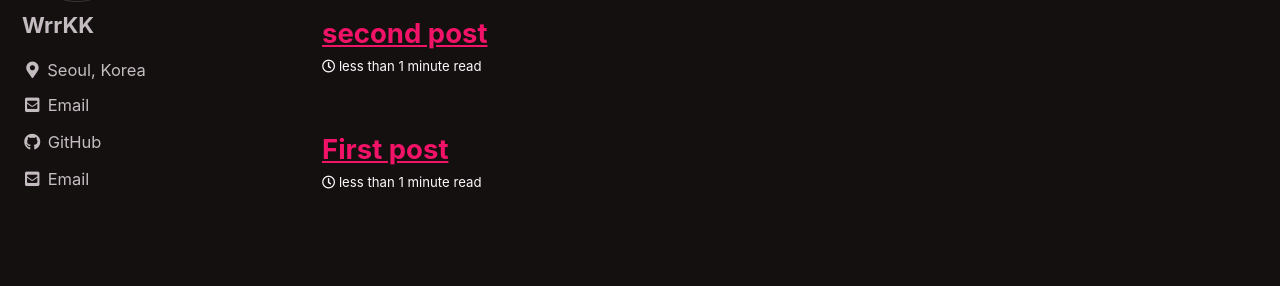
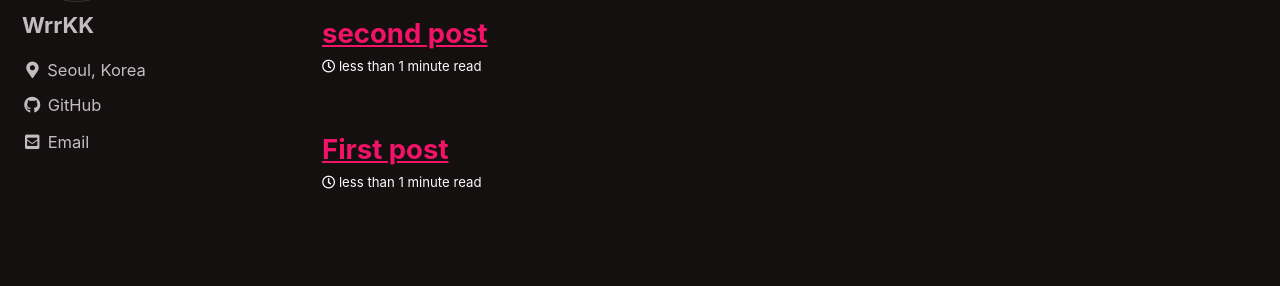
Before and after one commit to woojaekim/woojaekim.github.io, a Jekyll site: the page built from index.html, in a window 1280 px wide. Shown: the part 563-849 px from the top of the page. Built offline with Jekyll 4.4.1, drawn with Linux system fonts in a browser that asks for light colours; cached includes are drawn as plain includes; the list of posts is cut into pages by our own code.

Commit message:
post_changes

```diff
--- a/_config.yml
+++ b/_config.yml
@@ -99,9 +99,9 @@ author:
   location         : "Seoul, Korea"
   email            : "wooyoa@yonsei.ac.kr"
   links:
-    - label: "Email"
-      icon: "fas fa-fw fa-envelope-square"
-      url: "mailto:wooyoa@yonsei.ac.kr"
+#    - label: "wooyoa@yonsei.ac.kr"
+#      icon: "fas fa-fw fa-envelope-square"
+#      url: "mailto:wooyoa@yonsei.ac.kr"
     - label: "Website"
       icon: "fas fa-fw fa-link"
 #       url: "https://your-website.com"
```
